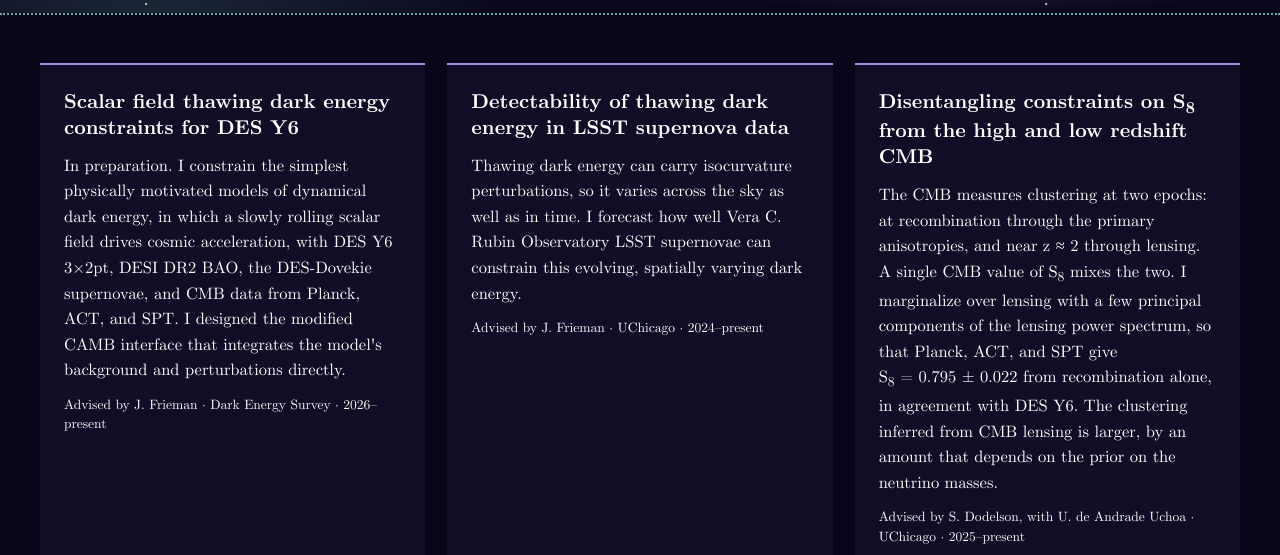
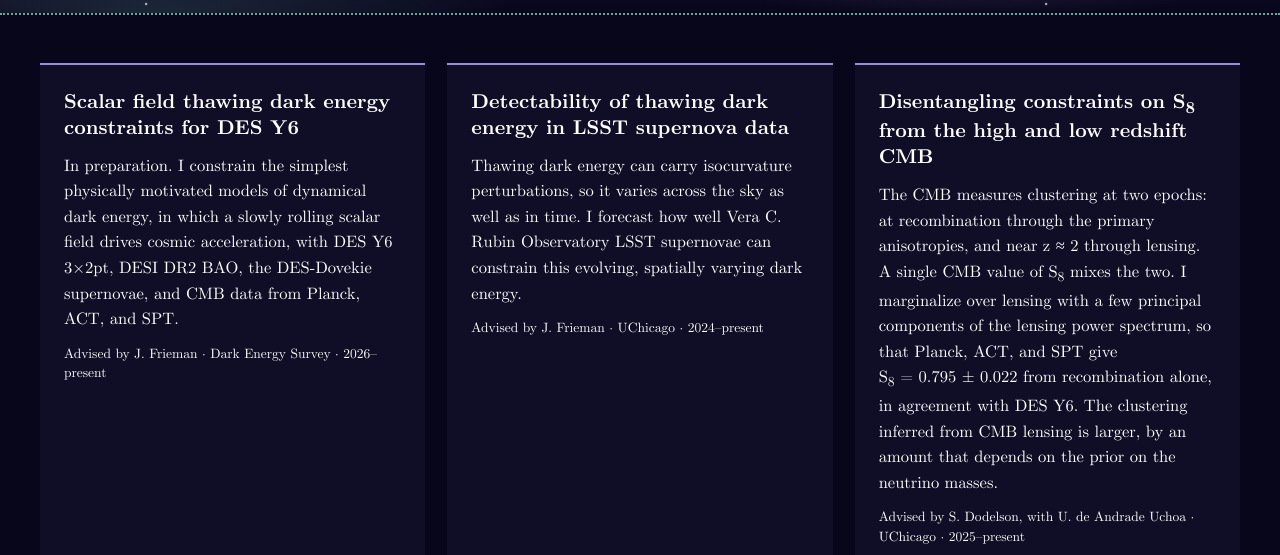
Before and after one commit to joannjones415/joannjones415.github.io, a plain HTML site: page research.html in a window 1280 px wide. Shown: the part 192-747 px from the top of the page. Drawn offline with Linux system fonts and the light colour scheme.

Commit message:
Trim research cards; about page shows research interests for now

```diff
--- a/research.html
+++ b/research.html
@@ -34,8 +34,7 @@
     <h3>Scalar field thawing dark energy constraints for DES Y6</h3>
     <p class="summary">In preparation. I constrain the simplest physically motivated models of dynamical dark
     energy, in which a slowly rolling scalar field drives cosmic acceleration, with DES Y6 3×2pt, DESI DR2 BAO,
-    the DES-Dovekie supernovae, and CMB data from Planck, ACT, and SPT. I designed the modified CAMB interface
-    that integrates the model's background and perturbations directly.</p>
+    the DES-Dovekie supernovae, and CMB data from Planck, ACT, and SPT.</p>
     <p class="meta">Advised by J. Frieman · Dark Energy Survey · 2026–present</p>
     <ul class="outputs">
       <li><span class="kind">paper</span><span>DES Y6 extended dark energy models, in preparation</span></li>
```
